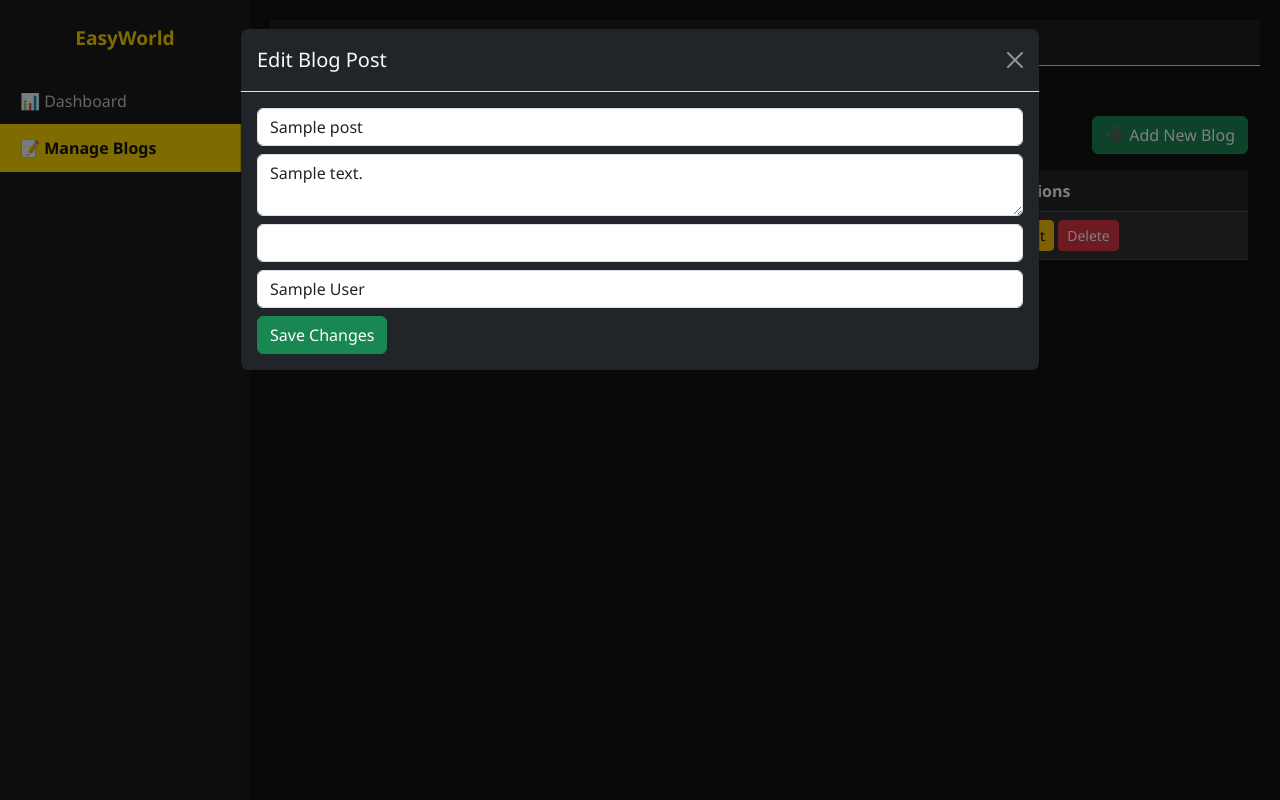
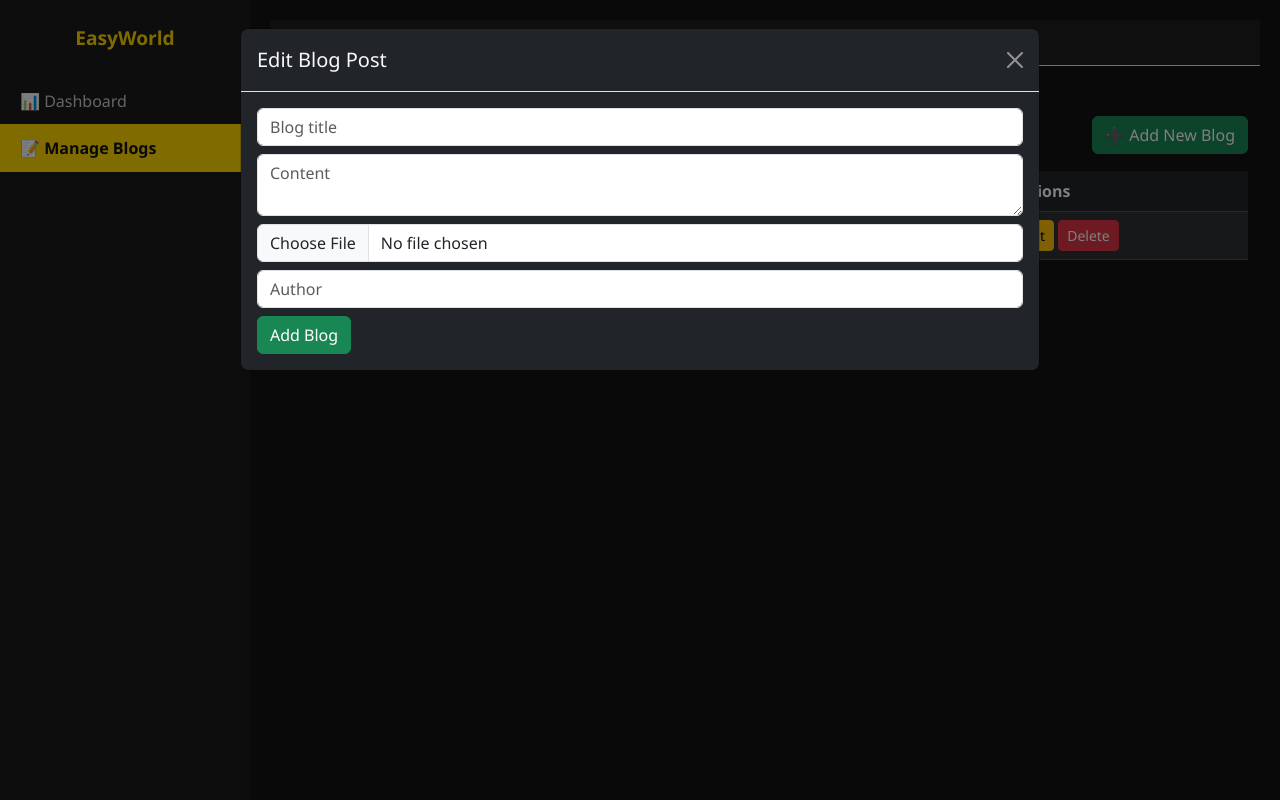
Before and after one commit to RagnarJnr/easyworld-final, a Flask app: page /manage_blogs in a window 1280 px wide, after a click on "Edit". Run offline with Flask 3, Linux system fonts and the light colour scheme; tables that the repository leaves empty hold one stand-in row (values such as "Sample post").

Commit message:
Update manage_blogs.html

```diff
--- a/templates/manage_blogs.html
+++ b/templates/manage_blogs.html
@@ -77,14 +77,14 @@
                   <button type="button" class="btn-close btn-close-white" data-bs-dismiss="modal"></button>
                 </div>
                 <div class="modal-body">
-                  <form id="editForm{{ post.id }}">
-                    <input type="text" class="form-control mb-2" name="title" value="{{ post.title }}">
-                    <textarea class="form-control mb-2" name="content">{{ post.content }}</textarea>
-                    <input type="text" class="form-control mb-2" name="image_url" value="{{ post.image_url }}">
-                    <input type="text" class="form-control mb-2" name="author" value="{{ post.author }}">
-                    <button type="button" class="btn btn-success" onclick="updateBlog({{ post.id }})">
-                      Save Changes
-                    </button>
+                  <form id="addBlogForm" method="POST" action="/api/add_blog" enctype="multipart/form-data">
+                   <input type="text" name="title" class="form-control mb-2" placeholder="Blog title" required>
+                   <textarea name="content" class="form-control mb-2" placeholder="Content" required></textarea>
+
+                   <!-- Upload image -->
+                   <input type="file" name="image" class="form-control mb-2">
+                   <input type="text" name="author" class="form-control mb-2" placeholder="Author">
+                   <button type="submit" class="btn btn-success">Add Blog</button>
                   </form>
                 </div>
               </div>
```
